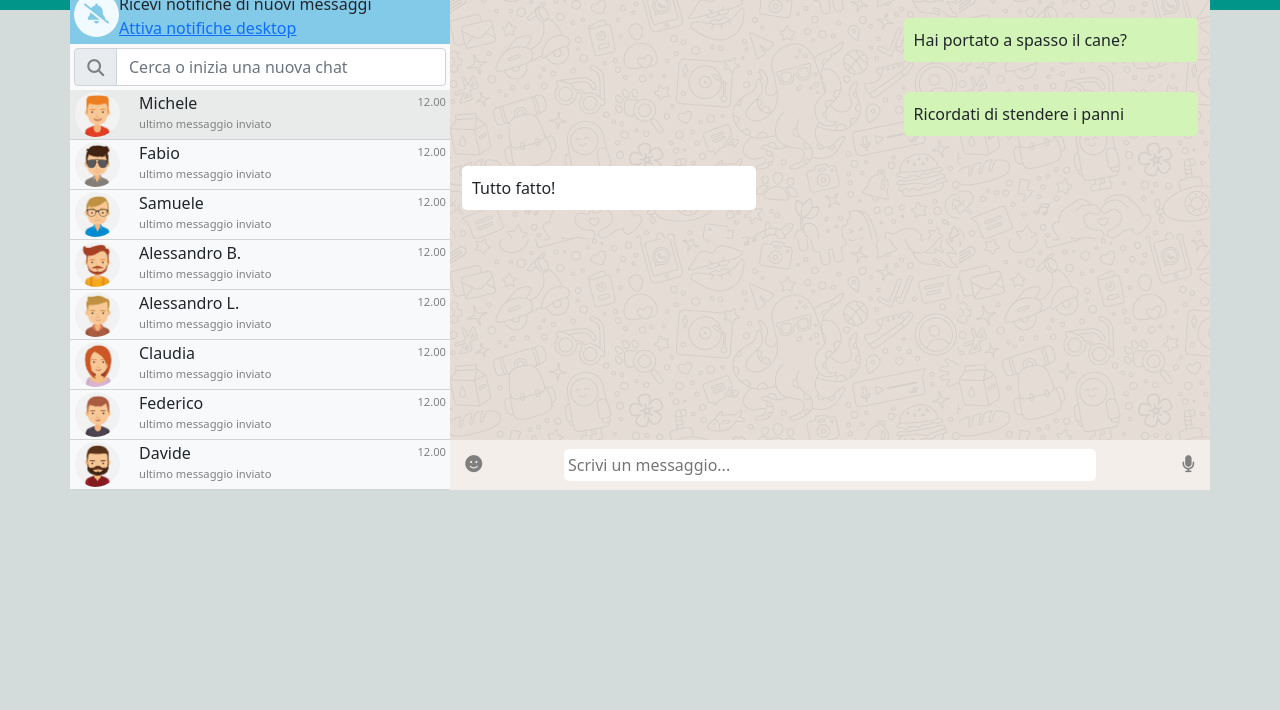
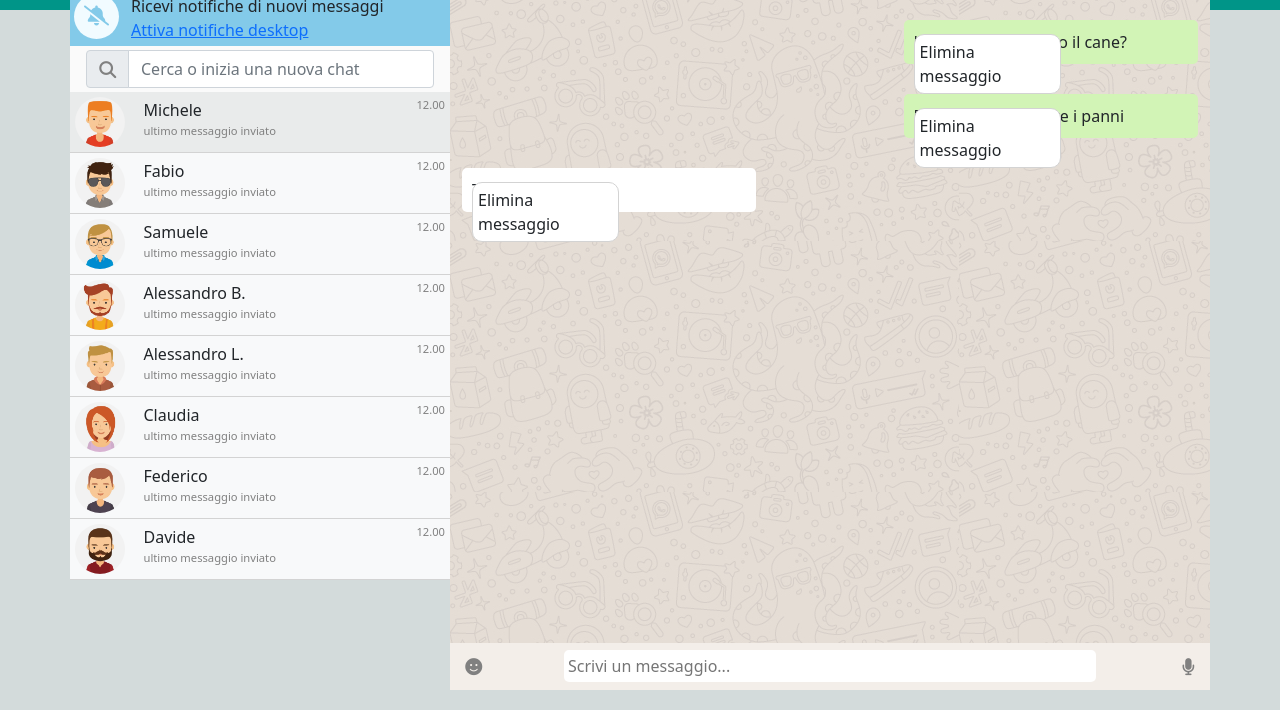
Before and after one commit to GiulianoCretella/vue-boolzapp, a plain HTML site: page index.html in a window 1280 px wide. Shown: the part 90-800 px from the top of the page. Drawn offline with nearby package versions, Linux system fonts and the light colour scheme.

Commit message:
errore scrollbar

```diff
--- a/css/style.css
+++ b/css/style.css
@@ -23,6 +23,7 @@
 }
 .main_header{
     background-color: #EAEAEA;
+    height: 60px;
 }
 .main_header img, .account img{
     min-width: 25px;
@@ -50,6 +51,12 @@
     line-height: 1.2;
     vertical-align: middle;
 }
+.left-side{
+    height: calc(100% - 60px);
+}
+.account-side{
+    height: 100%;
+}
 .bell-circle{
     width: 45px;
     height: 45px;
@@ -69,33 +76,21 @@
   background-color: #83CAE9;
 }
 .search-bar{
-    width: 100%;
     background-color: #FAFAFA;
 }
 .message-box{
+    height: 100%;
     background-image: url(../img/mine.jpg);
     position: relative;
-    overflow:visible;
+    overflow:scroll;
 }
-.account ul li{
-    list-style-type: none;
+.account .contact-list-box .contact-list{
     clear: both;
     border-bottom: 0.5px solid lightgrey;
-    height: 50px;
-}
-.account ul li img{
- padding-left: 5px;
- padding-top: 2px;
-}
-.account ul{
-    height: calc(100% - 200px);
-    overflow-y: scroll;
-    margin-bottom: 0;
-    padding-left: 0;
+    padding: 5px;
 }
 .chat{
     width: 100%;
-    height: 50px;
     position: absolute;
     bottom:0;
     right: 0;
@@ -122,7 +117,7 @@
     border-radius: 5px;
     min-width: 40%;
     margin-top: 30px;
-
+    position: relative;
 }
 .messaggio-utente{
     float: left;
@@ -132,6 +127,17 @@
     border-radius: 5px;
     margin-top: 30px;
     clear: both;
+    position: relative;
+}
+.elimina{
+    width: 50%;
+    border: 0.5px solid lightgrey;
+    padding: 5px;
+    position: absolute;
+    bottom: -30px;
+    background-color: white;
+    border-radius: 10px;
+    /* opacity:0; */
 }
 @media screen and (max-width:772px) {
     .main_header span.nome{
--- a/index.html
+++ b/index.html
@@ -52,8 +52,8 @@
             </div>
         </div>
         <div class="left-side row">
-            <div class="col-4 g-0">
-                <div class="notification row p-1 g-0">
+            <div class="account-side col-4">
+                <div class="notification row p-1">
                     <div class="col-3 bell-circle">
                         <i class="fa-solid fa-bell-slash"></i>
                     </div>
@@ -62,8 +62,8 @@
                         <a class="text-grey" href="#">Attiva notifiche desktop</a>
                     </div>
                 </div>
-                <div class="search-bar p-1">
-                    <div class="input-group flex-nowrap">
+                <div class="row search-bar p-1">
+                    <div class="col-12 input-group h-100 flex-nowrap">
                         <span class="input-group-text" id="addon-wrapping">
                             <i class="fa-solid fa-magnifying-glass"></i>
                         </span>
@@ -72,26 +72,26 @@
                     </div>
                 </div>
                 <div class="account">
-                    <ul class="bg-light">
-                        <li @click="indexSelection(contact.id)" v-for="(contact,index) in filtro" :key="contact.id"
-                            :class="{'active-account': contact.id === currentIndex +1}">
-                            <div v-if="contact.visible">
+                    <div class="contact-list-box row bg-light">
+                        <div class="contact-list col-12" @click="indexSelection(contact.id)" v-for="(contact,index) in filtro" :key="contact.id"
+                            :class="{'active-account': contact.id === activeContactId}">
+
                             <img class="rounded-circle float-start img-fluid"
                                 :src="'./img/avatar'+ contact.avatar +'.jpg'" alt="">
                             <div class="header-text float-start">
                                 <p>{{contact.name}}</p>
                                 <span class="accesso">ultimo messaggio inviato</span>
                             </div>
-                                <span class="accesso float-end p-1">12.00</span>
+                            <span class="accesso float-end">12.00</span>
                         </div>
-                        </li>
-                    </ul>
+                    </div>
                 </div>
             </div>
             <div class="message-box col-8">
                 <div v-for="(message,index) in contacts[currentIndex].messages" :key="index"
                     :class="{'messaggio-mio' : message.status === 'sent','messaggio-utente' : message.status === 'received'}">
                     {{message.message}}
+                    <div @click="eliminaMessaggio(index)" class="elimina">Elimina messaggio</div>
                 </div>
                 <div class="chat" @keyup.enter="addMioMessaggio()">
                     <i class="fa-solid fa-face-smile"></i>
--- a/js/script.js
+++ b/js/script.js
@@ -179,6 +179,7 @@
             }
         ],
         currentIndex:0,
+        activeContactId:1,
         mioMessaggio:'',
         cerca:'',
     },
@@ -188,6 +189,7 @@
              return contact.id === id
          })
          this.currentIndex = index
+         this.activeContactId = id
         },
         addMioMessaggio(){
             const newMessage = {
@@ -206,6 +208,9 @@
                 this.contacts[this.currentIndex].messages.push(messaggioUtente);
             },3000)
         },
+        eliminaMessaggio(index){
+            this.contacts[this.currentIndex].messages.splice(index,1)
+        }
     },
     computed:{
         filtro(){
```
Lines whose indentation alone changed are shown as unchanged.
